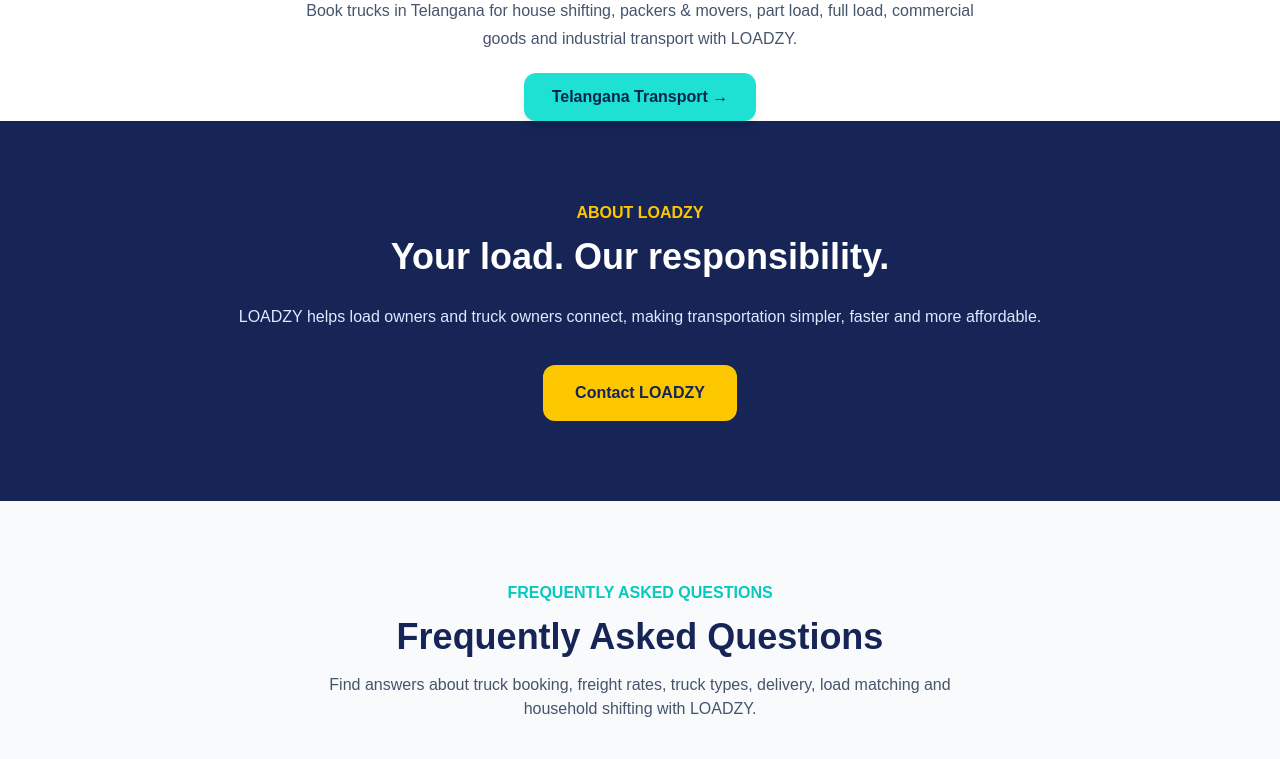
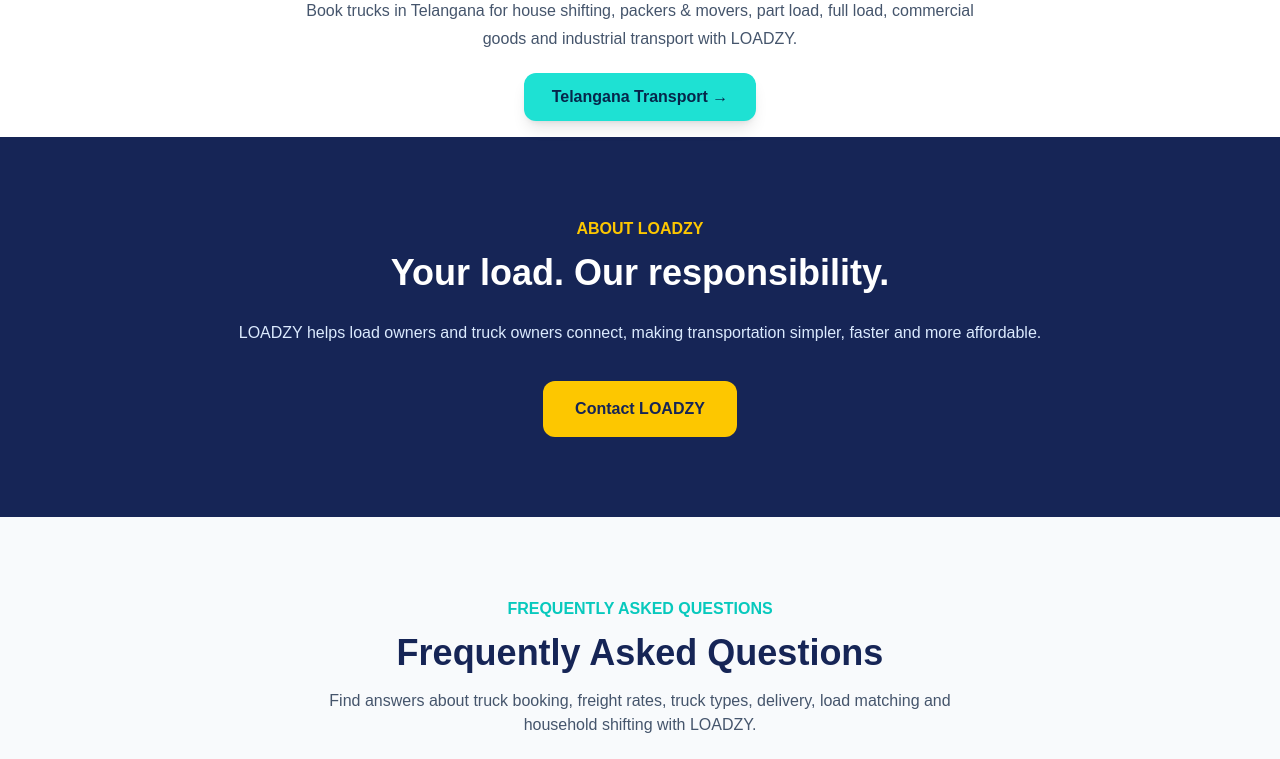
Before and after one commit to haleemablog-del/loadzy, a Next.js app: page / in a window 1280 px wide. Shown: the part 5760-6519 px from the top of the page. Built offline with nearby package versions, Linux system fonts and the light colour scheme; no server answers; the database is empty.

Commit message:
Adjust homepage section spacing

```diff
--- a/app/page.tsx
+++ b/app/page.tsx
@@ -1063,7 +1063,7 @@ Pickup Date: ${pickupDate}`;
       {/* About */}
       <section
         id="about"
-        className="bg-blue-950 px-6 py-20 text-white"
+        className="mt-4 bg-blue-950 px-6 py-20 text-white"
       >
         <div className="mx-auto max-w-4xl text-center">
 
@@ -1394,7 +1394,7 @@ Pickup Date: ${pickupDate}`;
 </section>
 
 {/* Transport Guides */}
-<section className="mt-16 px-6">
+<section className="mt-16 px-6 pb-4">
   <div className="mx-auto max-w-6xl">
     <div className="text-center">
       <p className="text-sm font-bold uppercase tracking-[0.15em] text-[#08a99f]">
@@ -1411,7 +1411,7 @@ Pickup Date: ${pickupDate}`;
       </p>
     </div>
 
-    <div className="mt-8 grid gap-6 md:grid-cols-2 lg:grid-cols-3">
+    <div className="mt-8 mb-8 grid gap-6 md:grid-cols-2 lg:grid-cols-3">
       <Link
         href="/truck-guide"
         className="rounded-2xl border border-slate-200 bg-white p-7 shadow-sm transition hover:-translate-y-1 hover:border-teal-400"
@@ -1494,8 +1494,10 @@ Pickup Date: ${pickupDate}`;
   </p>
 </Link>
 
-    </div>
-  </div>
+</div>
+
+
+</div>
 </section>
 
 
```
